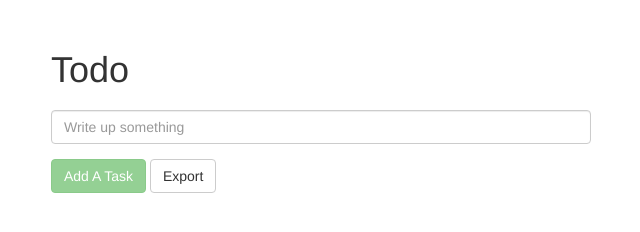
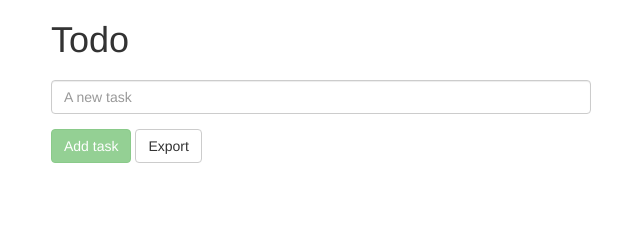
Before and after one commit to jamie-lord/todo, a plain HTML site: page index.html in a window 1280 px wide. Shown: the whole page, without its empty margins (319-959 px from the left). Drawn offline with nearby package versions, Linux system fonts and the light colour scheme; files that its build step writes are made by us from their sources.

Commit message:
Minor wording and style tweaks

```diff
--- a/index.html
+++ b/index.html
@@ -12,15 +12,15 @@
 </head>
 
 <body>
-    <div class="container" style="margin-top:30px;">
+    <div class="container">
         <div class="col-sm-offset-3 col-sm-6">
             <h1>Todo</h1>
             <ul class="list-group">
             </ul>
             <div class="form-group">
-                <input id="main-input" type="text" class="form-control" placeholder="Write up something">
+                <input id="main-input" type="text" class="form-control" placeholder="A new task">
             </div>
-            <button type="button" class="btn btn-success" id="main-button">Add A Task</button>
+            <button type="button" class="btn btn-success" id="main-button">Add task</button>
             <button type="button" class="btn btn-default" id="export-button">Export</button>
         </div>
         <div class="modal fade" id="editModal" role="dialog">
```
